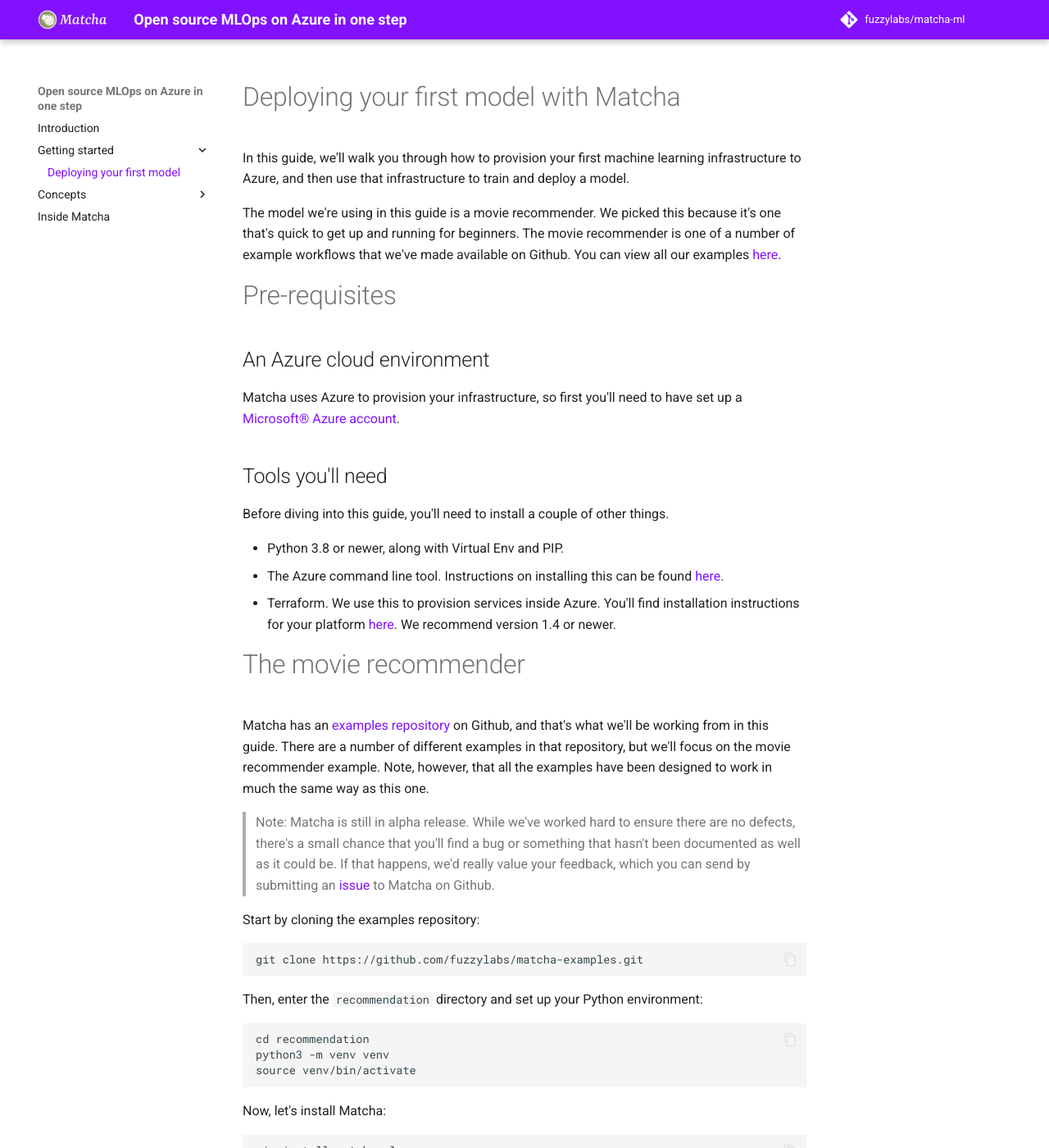
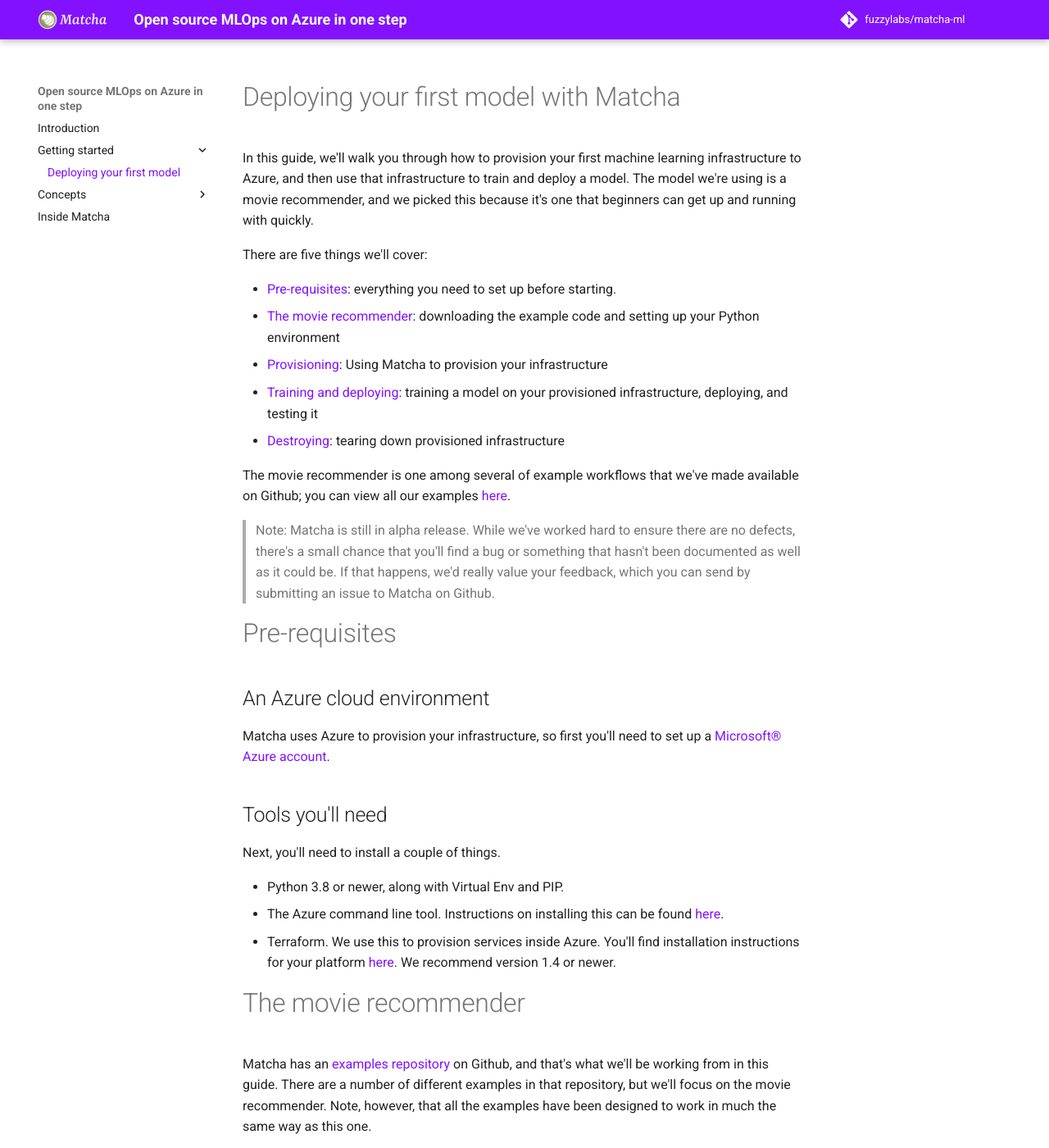
Before and after one commit to fuzzylabs/matcha, an MkDocs documentation site: the page built from docs/getting-started.md, in a window 1280 px wide and 1400 px high. Shown: the whole window at 82% size. Built offline with MkDocs 1.6.1 and Material for MkDocs 9.7.7, drawn with Linux system fonts in a browser that asks for light colours; comment, search, counter and statistics services are not loaded; some of the changed text lies outside the part shown.

Commit message:
Your first model guide

````diff
--- a/docs/getting-started.md
+++ b/docs/getting-started.md
@@ -1,18 +1,28 @@
 # Deploying your first model with Matcha
 
-In this guide, we'll walk you through how to provision your first machine learning infrastructure to Azure, and then use that infrastructure to train and deploy a model.
+In this guide, we'll walk you through how to provision your first machine learning infrastructure to Azure, and then use that infrastructure to train and deploy a model. The model we're using is a movie recommender, and we picked this because it's one that beginners can get up and running with quickly.
 
-The model we're using in this guide is a movie recommender. We picked this because it's one that's quick to get up and running for beginners. The movie recommender is one of a number of example workflows that we've made available on Github. You can view all our examples [here](https://github.com/fuzzylabs/matcha-examples).
+There are five things we'll cover:
+
+* [Pre-requisites](#pre-requisites): everything you need to set up before starting.
+* [The movie recommender](#the-movie-recommender): downloading the example code and setting up your Python environment
+* [Provisioning](#provisioning): Using Matcha to provision your infrastructure
+* [Training and deploying](#training-and-deploying): training a model on your provisioned infrastructure, deploying, and testing it
+* [Destroying](#destroying): tearing down provisioned infrastructure
+
+The movie recommender is one among several of example workflows that we've made available on Github; you can view all our examples [here](https://github.com/fuzzylabs/matcha-examples).
+
+> Note: Matcha is still in alpha release. While we've worked hard to ensure there are no defects, there's a small chance that you'll find a bug or something that hasn't been documented as well as it could be. If that happens, we'd really value your feedback, which you can send by submitting an issue to Matcha on Github.
 
 # Pre-requisites
 
 ## An Azure cloud environment
 
-Matcha uses Azure to provision your infrastructure, so first you'll need to have set up a [Microsoft® Azure account](https://azure.com).
+Matcha uses Azure to provision your infrastructure, so first you'll need to set up a [Microsoft® Azure account](https://azure.com).
 
 ## Tools you'll need
 
-Before diving into this guide, you'll need to install a couple of other things.
+Next, you'll need to install a couple of things.
 
 * Python 3.8 or newer, along with Virtual Env and PIP.
 * The Azure command line tool. Instructions on installing this can be found [here](https://learn.microsoft.com/en-us/cli/azure/install-azure-cli).
@@ -20,9 +30,7 @@
 
 # The movie recommender
 
-Matcha has an [examples repository](https://github.com/fuzzylabs/matcha-examples) on Github, and that's what we'll be working from in this guide. There are a number of different examples in that repository, but we'll focus on the movie recommender example. Note, however, that all the examples have been designed to work in much the same way as this one.
-
-> Note: Matcha is still in alpha release. While we've worked hard to ensure there are no defects, there's a small chance that you'll find a bug or something that hasn't been documented as well as it could be. If that happens, we'd really value your feedback, which you can send by submitting an [issue](https://github.com/fuzzylabs/matcha/issues/new/choose) to Matcha on Github.
+Matcha has an [examples repository](https://github.com/fuzzylabs/matcha-examples) on Github, and that's what we'll be working from in this guide. There are a number of different examples in that repository, but we'll focus on the movie recommender. Note, however, that all the examples have been designed to work in much the same way as this one.
 
 Start by cloning the examples repository:
 
@@ -62,7 +70,9 @@
 az login
 ```
 
-> Note: you'll need certain permissions in order for Matcha to work. If you're unsure, you can just run Matcha and it will tell you if you're missing any permissions. For specifics around permissions, please see our explainer on [Azure Permissions](azure-permissions.md).
+When you run this command, you'll be taken to the Azure login screen in a web browser window, and you'll be asked if you want to allow the Azure CLI to access your Azure account. You'll need to grant this permission in order for Matcha to gain access to your Azure account when it provisions infrastructure.
+
+> Note: you'll need certain permissions in order for Matcha to work. If you're unsure, you can just run `matcha` and it will tell you if you're missing any permissions. For specifics around permissions, please see our explainer on [Azure Permissions](azure-permissions.md).
 
 Next, let's provision:
 
@@ -134,29 +144,65 @@
 
 By default, Matcha will hide sensitive resource properties. If you need one of these properties, then you can add the `--show-sensitive` flag to your `get` command.
 
-# Training a model
+# Training and deploying
 
-To train the model, you need to do two things.
+Now that you've reached this point, you'll have provisioned the following infrastructure into Azure:
+
+* The MLFlow experiment tracker and model registry.
+* Seldon for model deployment and serving.
+* A ZenML server. This example uses ZenML for defining and orchestrating the training and deployment pipelines.
+* Kubernetes. This has two roles: firstly, it's where the training workload actually runs, and secondly it's the deployment environment for all of the above components.
+
+## Setup
 
 ## Setting up
 
-Before training the model, you'll need to configure your workflow with the provisioned resources. We've written a bash script which automatically gets all the information needed to do the setup and links it to the recommendation workflow:
+Before you can train the model, there's a little setup to do. We've provided a convenient script that does this for you:
 
 ```bash
 ./setup.sh
 ```
 
-> Note: You could do this yourself manually by making use of the `matcha get` command.
+You might wonder why this setup step is necessary, and what it's doing. While you've already set Matcha up, the code that will train the model needs to know a few things about your infrastructure before it can run. As you've seen, `matcha get` is what's used to query information about your infrastructure. Under the hood, the setup script for the movie recommender model actually invokes `matcha get` to find out everything it needs to know. Additionally, this script installs some Python dependencies that are specific to the machine learning task that we're working with; crucially, the _Surprise_ library, which is part of Scikit-learn, which we're using to do the recommendation bit itself.
 
 ## Training
 
-Once `setup.sh` has finished, do the following to train your recommendation model using the resources you've provisioned:
+Once the setup script completes, you're ready to train the model:
+>>>>>>> Stashed changes
 
 ```bash
 python run.py --train
 ```
 
-From here, you'll be able to visit your experiment tracker and see the runs stored there.
+## Experiment tracking
+
+Training won't take too long. After it finishes, you'll be able to view the details of this training run in MLFlow. First, look up the URL to MLFlow:
+
+```bash
+matcha get experiment-tracker
+```
+
+Copy the tracking URL into a web browser. Then, from the `experiments` pane on the left-hand side of the MLFlow interface, you'll be able to select `recommendation_pipeline`. Each time the training pipeline runs, it will be logged here, so you can view historical runs alongside important details such as the training parameters or the model performance.
+
+![Screenshot of the MLFlow user interface showing the recommendation pipeline runs](img/getting-started/recommendation-example-mlflow.png)
+
+## Deploying
+
+Your model has been trained, but we can't interact with it until it has been deployed. Alongside the training pipeline, the movie recommender example includes a deployment pipeline, which will result in the model being deployed to Seldon, and made accessible as a web service.
+
+Run
+
+```bash
+python run.py --deploy
+```
+
+Once this has completed, you can test the model out. We've included a convenience script to help with this, called `inference.py`:
+
+```bash
+python inference.py --user 100 --movie 100
+```
+
+This will result in a score, which represents how strongly we recommend movie ID `100` to user ID `100`.
 
 # Destroying
 
````
Also changed, not shown: README.md (+1 -1 lines), docs/img/getting-started/recommendation-example-mlflow.png (added).
